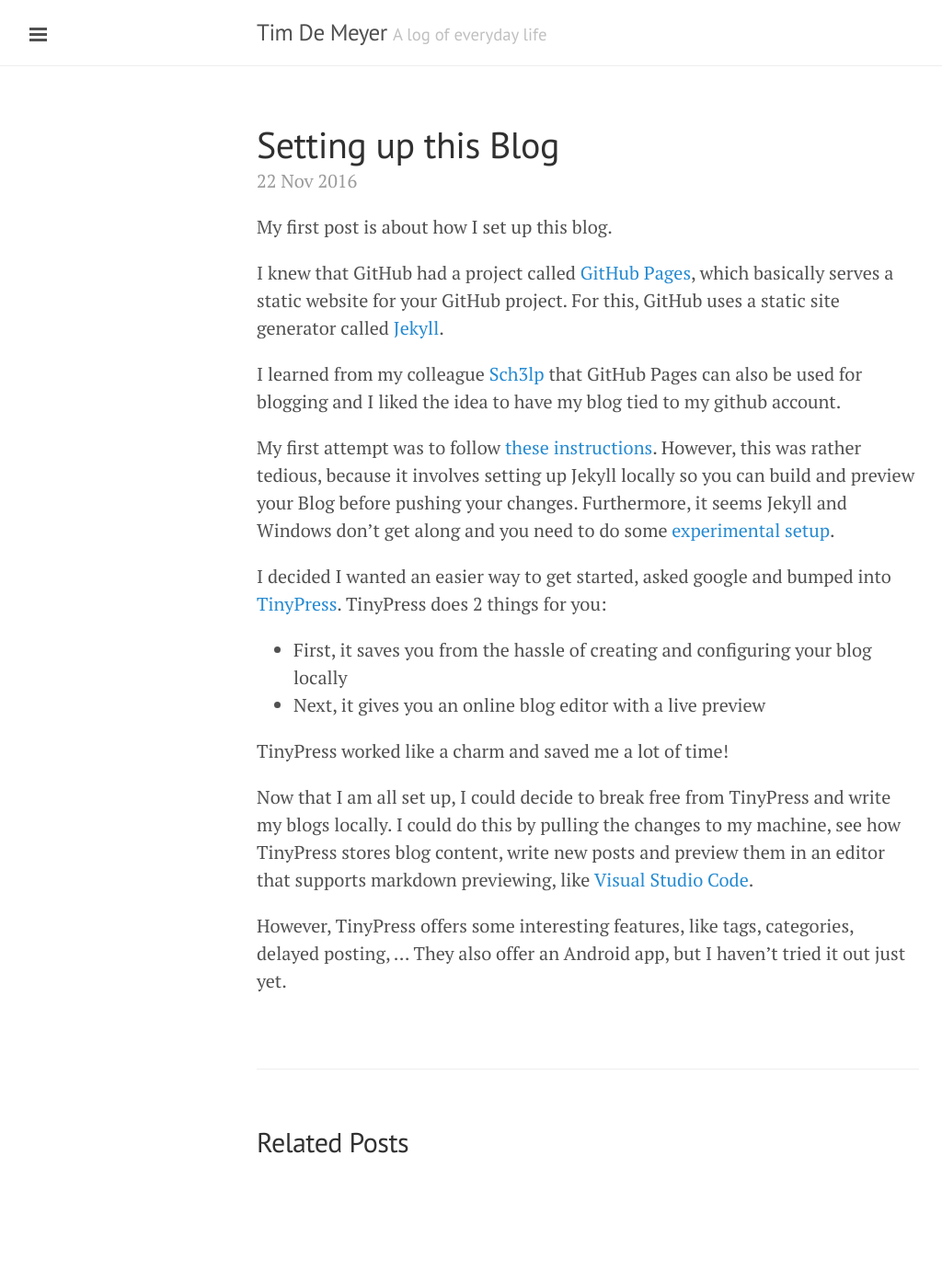
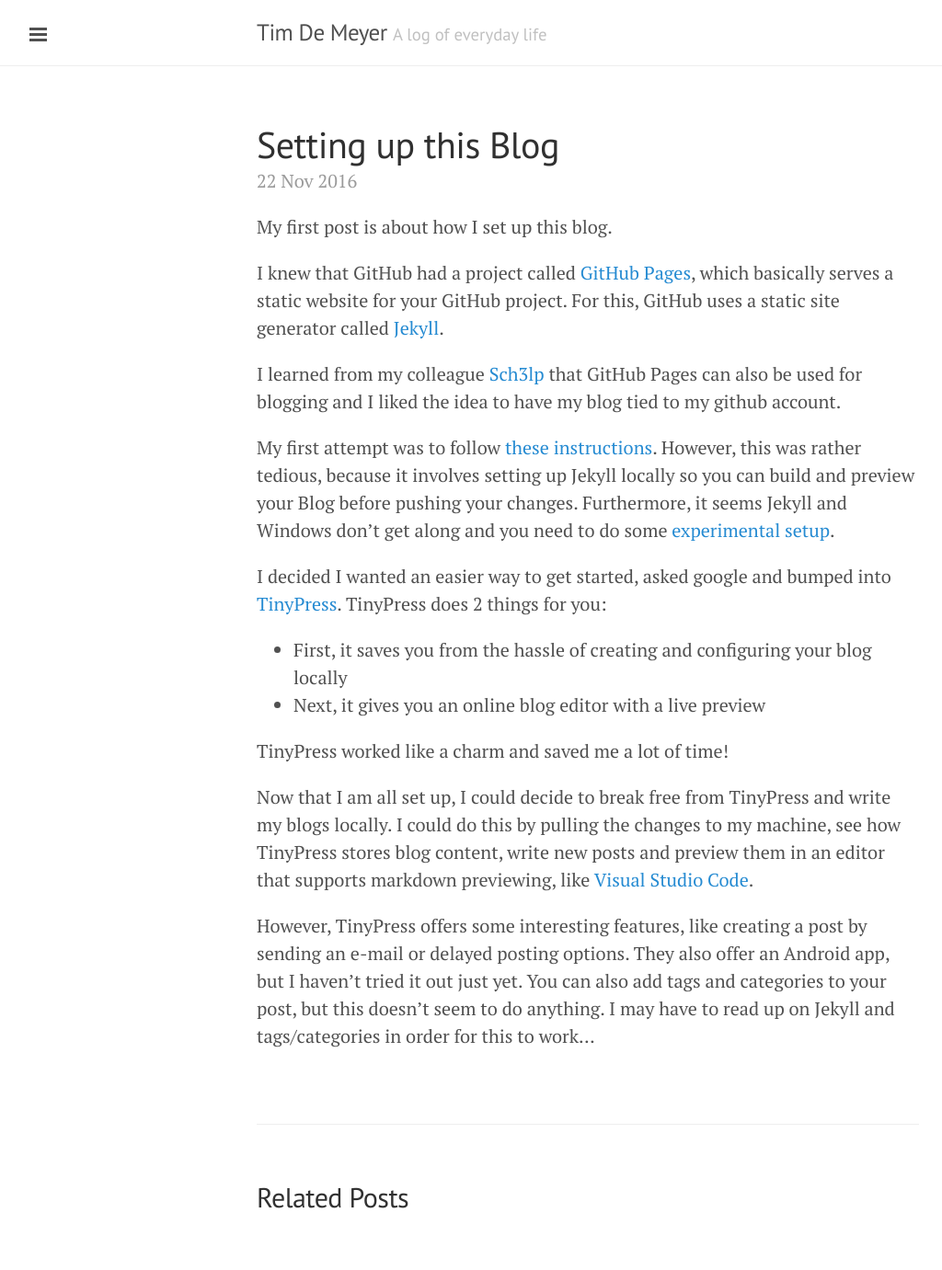
Before and after one commit to TimDM1980/TimDM1980.github.io, a Jekyll site: the page built from _posts/2016-11-22-setting-up-this-blog.markdown, in a window 1280 px wide. Shown: the whole page at 92% size, without its empty margins (1-1025 px from the left). Built offline with Jekyll 4.4.1, drawn with Linux system fonts in a browser that asks for light colours; before the commit the page ends 1321 px from its top, so only the background shows below that.

Commit message:
tags and categories

```diff
--- a/_posts/2016-11-22-setting-up-this-blog.markdown
+++ b/_posts/2016-11-22-setting-up-this-blog.markdown
@@ -28,5 +28,7 @@
 Now that I am all set up, I could decide to break free from TinyPress and write my blogs locally.
 I could do this by pulling the changes to my machine, see how TinyPress stores blog content, write new posts and preview them in an editor that supports markdown previewing, like [Visual Studio Code](https://code.visualstudio.com).
 
-However, TinyPress offers some interesting features, like tags, categories, delayed posting, ...
+However, TinyPress offers some interesting features, like creating a post by sending an e-mail or delayed posting options.
 They also offer an Android app, but I haven't tried it out just yet.
+You can also add tags and categories to your post, but this doesn't seem to do anything.
+I may have to read up on Jekyll and tags/categories in order for this to work...
```
